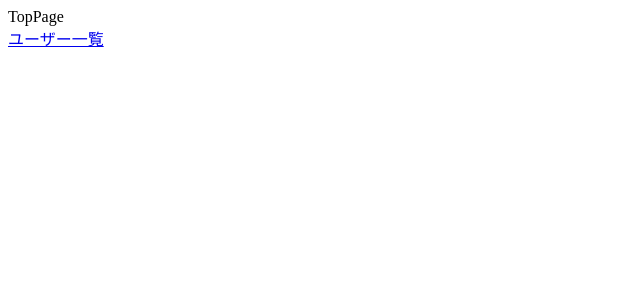
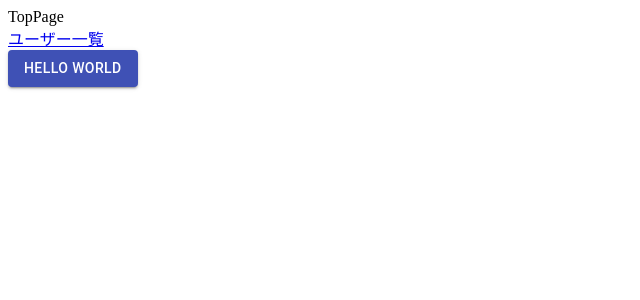
Before and after one commit to shuto0125/react-training, a React app: page / in a window 1280 px wide. Shown: the top 300 px of the page, without its empty margins (0-640 px from the left). Built offline with nearby package versions, Linux system fonts and the light colour scheme.

Commit message:
add material-ui

```diff
--- a/package.json
+++ b/package.json
@@ -4,6 +4,7 @@
   "description": "",
   "devDependencies": {
     "@babel/preset-react": "^7.13.13",
+    "@material-ui/core": "^4.11.3",
     "@types/react": "^17.0.3",
     "@types/react-dom": "^17.0.3",
     "@types/react-router-dom": "^5.1.7",
--- a/src/pages/top.tsx
+++ b/src/pages/top.tsx
@@ -1,11 +1,16 @@
 import React, { FC } from 'react';
 import { Link } from 'react-router-dom';
+
+import { Button } from '@material-ui/core';
 
 export const TopPage: FC = () => {
   return (
     <React.Fragment>
       <div>TopPage</div>
       <Link to="/users">ユーザー一覧</Link>
+      <div>
+        <Button variant="contained" color="primary">Hello World</Button>
+      </div>
     </React.Fragment>
   )
 }
```
Also changed, not shown: 1 other file (tests, documents, lock files or other folders).
